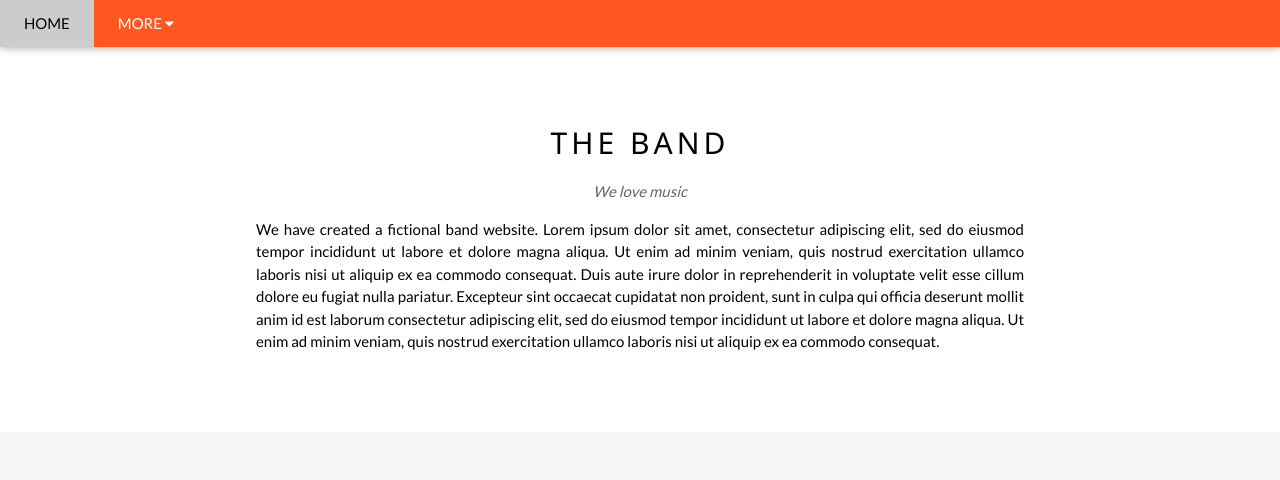
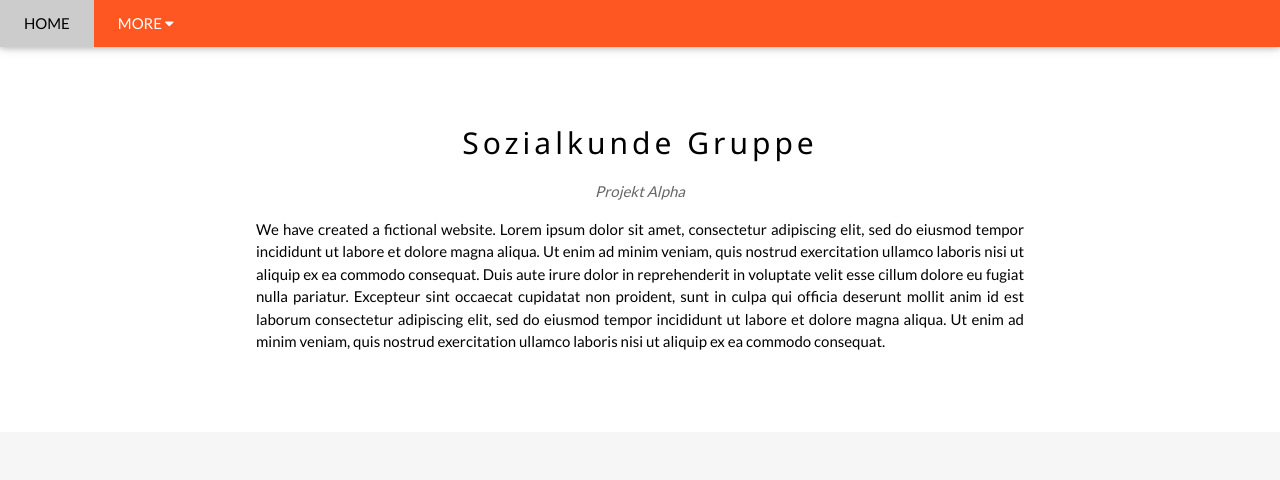
Before and after one commit to ShunshinnoKhoa/ShunshinnoKhoa.github.io, a plain HTML site: page index.html in a window 1280 px wide. Shown: the top 480 px of the page. Drawn offline with nearby package versions, Linux system fonts and the light colour scheme.

Commit message:
Update index.html

```diff
--- a/index.html
+++ b/index.html
@@ -38,9 +38,9 @@ body {font-family: "Lato", sans-serif}
 
   <!-- The Band Section -->
   <div class="w3-container w3-content w3-center w3-padding-64" style="max-width:800px" id="band">
-    <h2 class="w3-wide">THE BAND</h2>
-    <p class="w3-opacity"><i>We love music</i></p>
-    <p class="w3-justify">We have created a fictional band website. Lorem ipsum dolor sit amet, consectetur adipiscing elit, sed do eiusmod tempor incididunt ut labore et dolore magna aliqua. Ut enim ad minim veniam, quis nostrud exercitation ullamco laboris nisi ut aliquip
+    <h2 class="w3-wide">Sozialkunde Gruppe</h2>
+    <p class="w3-opacity"><i>Projekt Alpha</i></p>
+    <p class="w3-justify">We have created a fictional website. Lorem ipsum dolor sit amet, consectetur adipiscing elit, sed do eiusmod tempor incididunt ut labore et dolore magna aliqua. Ut enim ad minim veniam, quis nostrud exercitation ullamco laboris nisi ut aliquip
       ex ea commodo consequat. Duis aute irure dolor in reprehenderit in voluptate velit esse cillum dolore eu fugiat nulla pariatur. Excepteur sint occaecat cupidatat non proident, sunt in culpa qui officia deserunt mollit anim id est laborum consectetur
       adipiscing elit, sed do eiusmod tempor incididunt ut labore et dolore magna aliqua. Ut enim ad minim veniam, quis nostrud exercitation ullamco laboris nisi ut aliquip ex ea commodo consequat.</p>
     </div>
```
